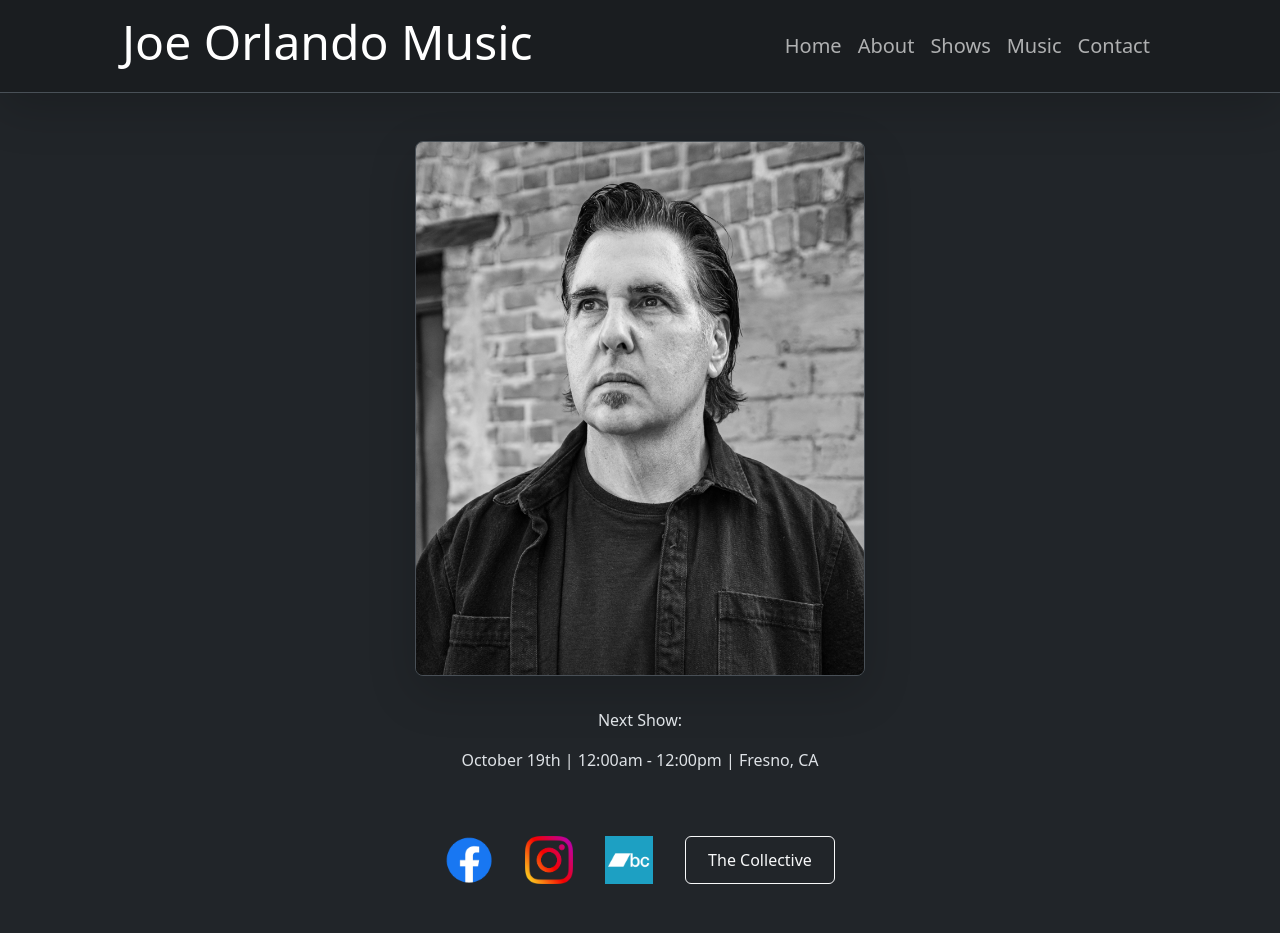
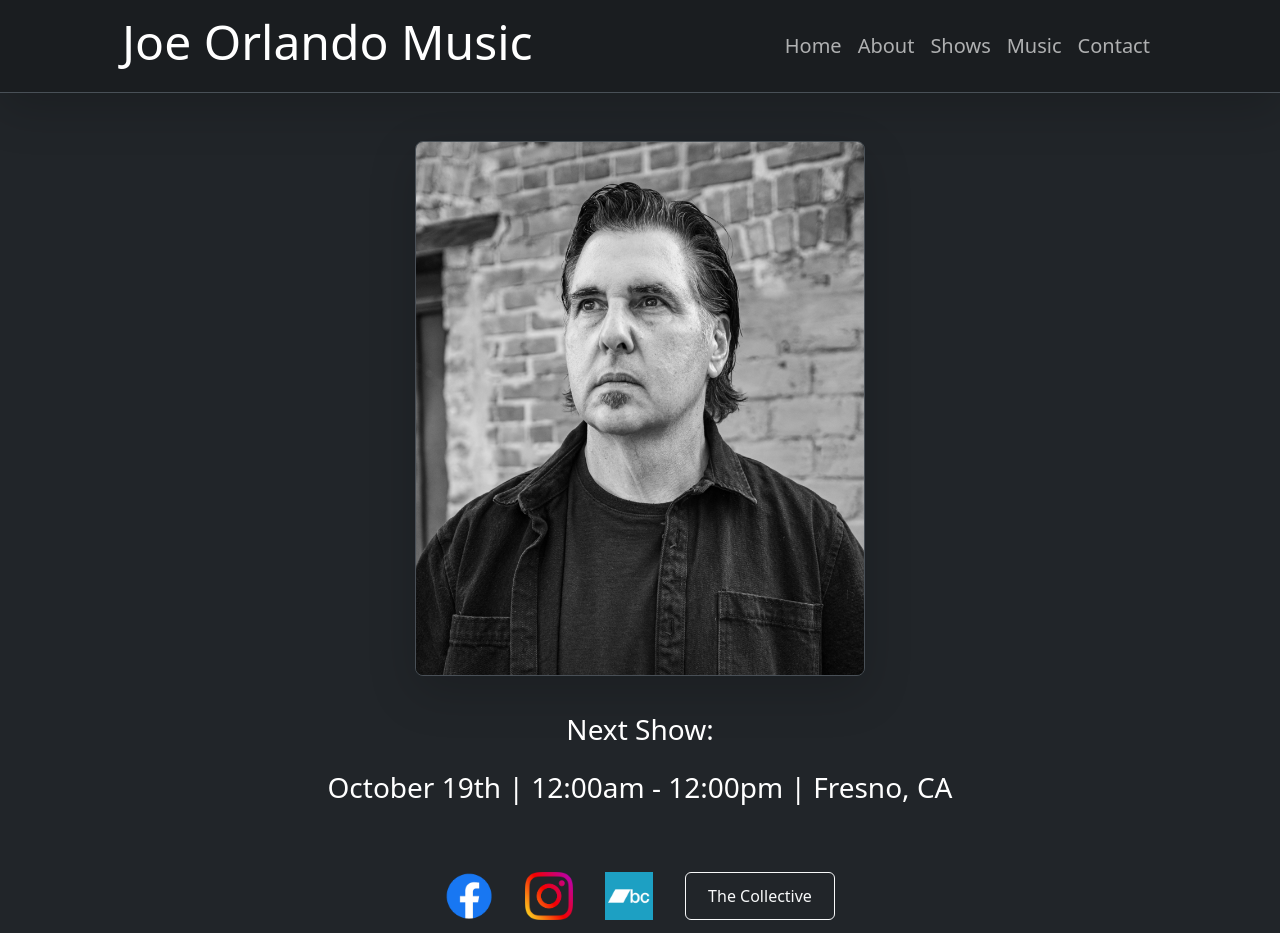
Before and after one commit to Robertjo97/JoeOrlandoMusic, a React (Vite) app: page / in a window 1280 px wide. Shown: the top 933 px of the page. Built offline with nearby package versions, Linux system fonts and the light colour scheme.

Commit message:
modify hero

```diff
--- a/src/Home/Hero.jsx
+++ b/src/Home/Hero.jsx
@@ -1,6 +1,6 @@
 const Hero = () => {
   return (
-    <div className="hero-container text-center">
+    <div className="hero-container text-center text-body-emphasis fs-3">
       <p>Next Show:</p>
       <p>October 19th | 12:00am - 12:00pm | Fresno, CA</p>
     </div>
```
